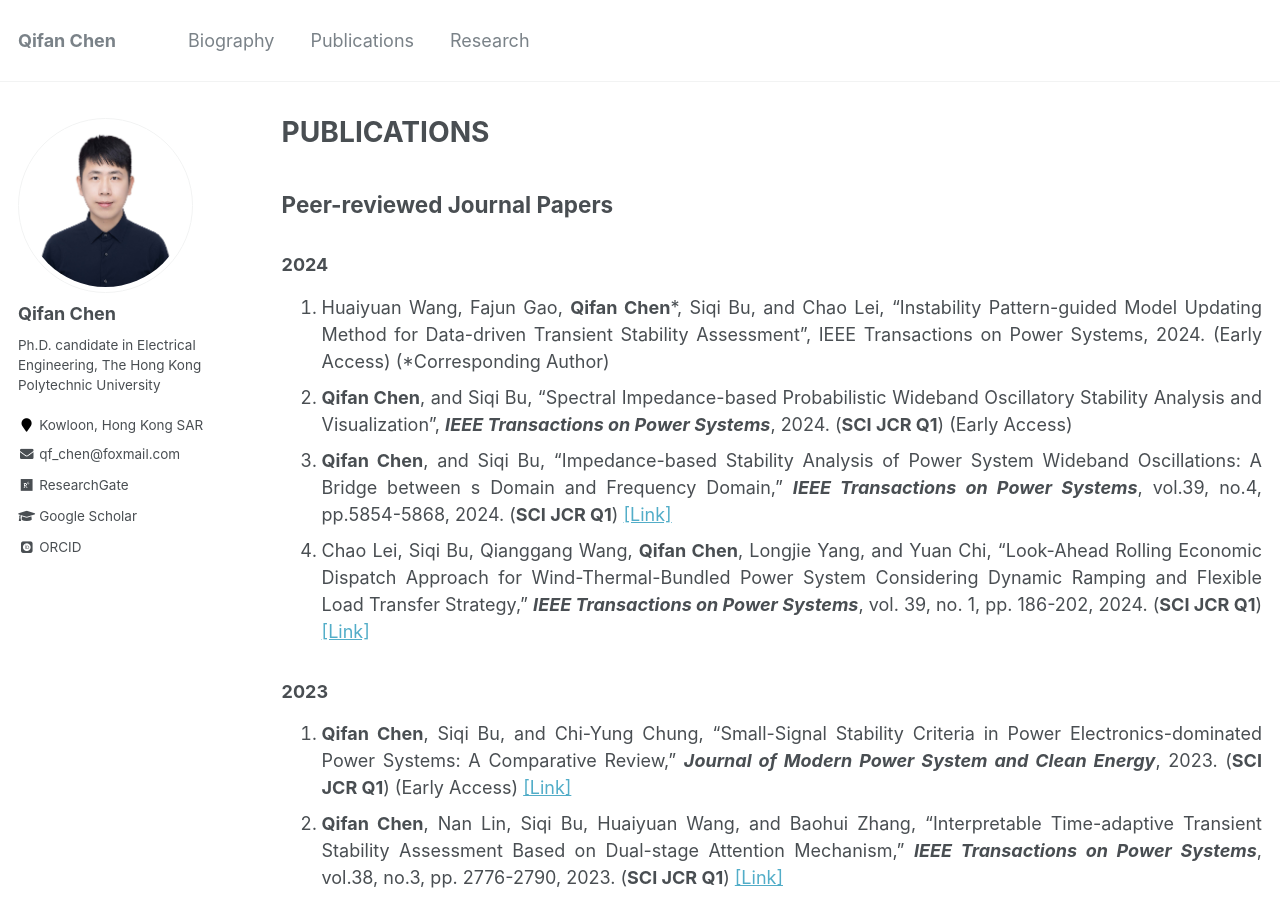
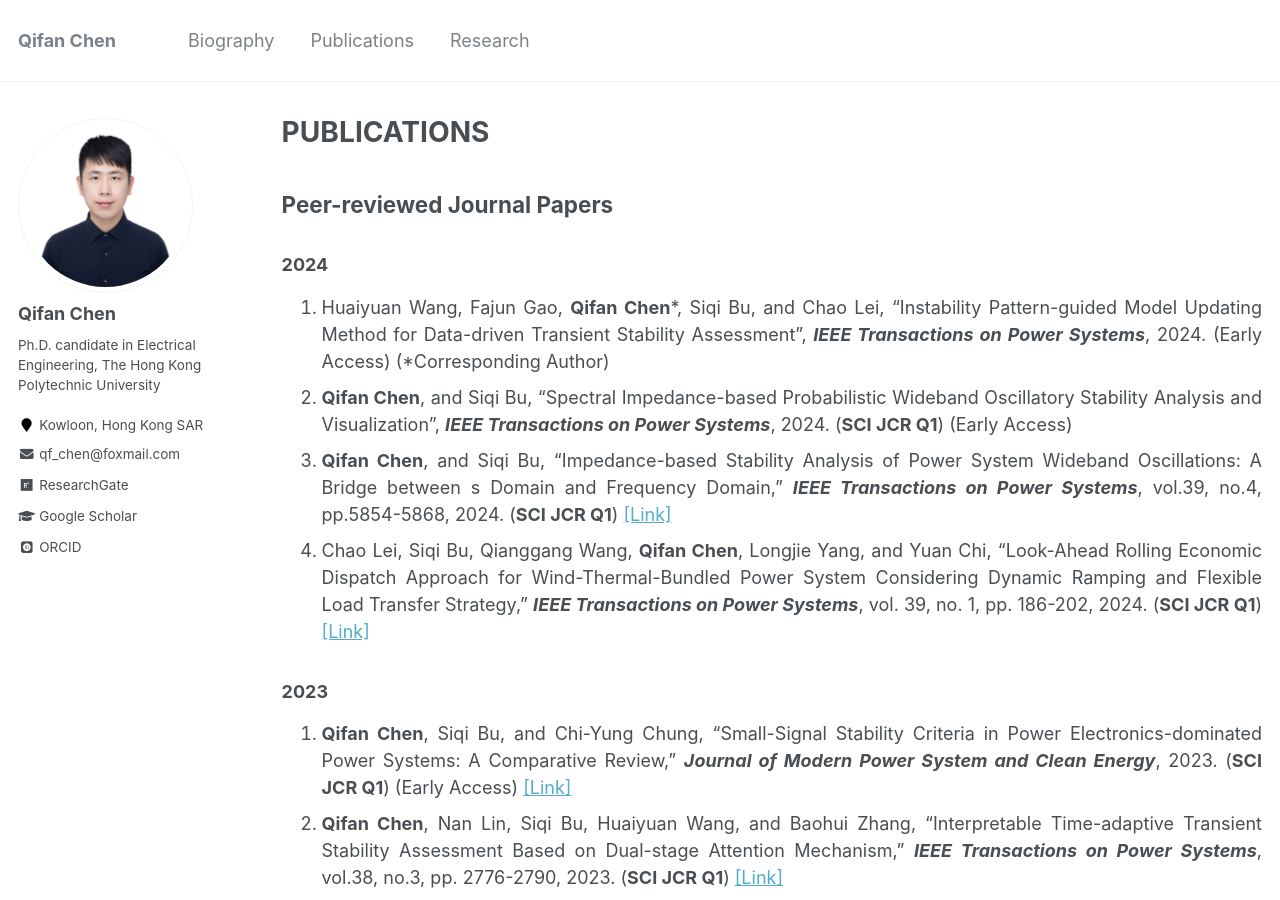
Before and after one commit to ChQf/ChQf.github.io, a Jekyll site: the page built from _pages/publications.md, in a window 1280 px wide and 900 px high. Built offline with Jekyll 4.4.1, drawn with Linux system fonts in a browser that asks for light colours; some web fonts are replaced.

```diff
--- a/_pages/publications.md
+++ b/_pages/publications.md
@@ -8,7 +8,7 @@ author_profile: true
 ## Peer-reviewed Journal Papers
 
 ### 2024
-1. Huaiyuan Wang, Fajun Gao, **Qifan Chen**\*, Siqi Bu, and Chao Lei, “Instability Pattern-guided Model Updating Method for Data-driven Transient Stability Assessment”, IEEE Transactions on Power Systems, 2024. (Early Access) (*Corresponding Author) <br>
+1. Huaiyuan Wang, Fajun Gao, **Qifan Chen**\*, Siqi Bu, and Chao Lei, “Instability Pattern-guided Model Updating Method for Data-driven Transient Stability Assessment”, ***IEEE Transactions on Power Systems***, 2024. (Early Access) (*Corresponding Author) <br>
 2. **Qifan Chen**, and Siqi Bu, "Spectral Impedance-based Probabilistic Wideband Oscillatory Stability Analysis and Visualization", ***IEEE Transactions on Power Systems***, 2024. (**SCI JCR Q1**) (Early Access)<br>
 2. **Qifan Chen**, and Siqi Bu, "Impedance-based Stability Analysis of Power System Wideband Oscillations: A Bridge between s Domain and Frequency Domain," ***IEEE Transactions on Power Systems***, vol.39, no.4, pp.5854-5868, 2024. (**SCI JCR Q1**) [[Link]](https://ieeexplore.ieee.org/document/10360322){:target="_blank"}<br>
 3. Chao Lei, Siqi Bu, Qianggang Wang, **Qifan Chen**, Longjie Yang, and Yuan Chi, “Look-Ahead Rolling Economic Dispatch Approach for Wind-Thermal-Bundled Power System Considering Dynamic Ramping and Flexible Load Transfer Strategy,” ***IEEE Transactions on Power Systems***, vol. 39, no. 1, pp. 186-202, 2024. (**SCI JCR Q1**) [[Link]](https://ieeexplore.ieee.org/document/10026349){:target="_blank"}<br>
```
